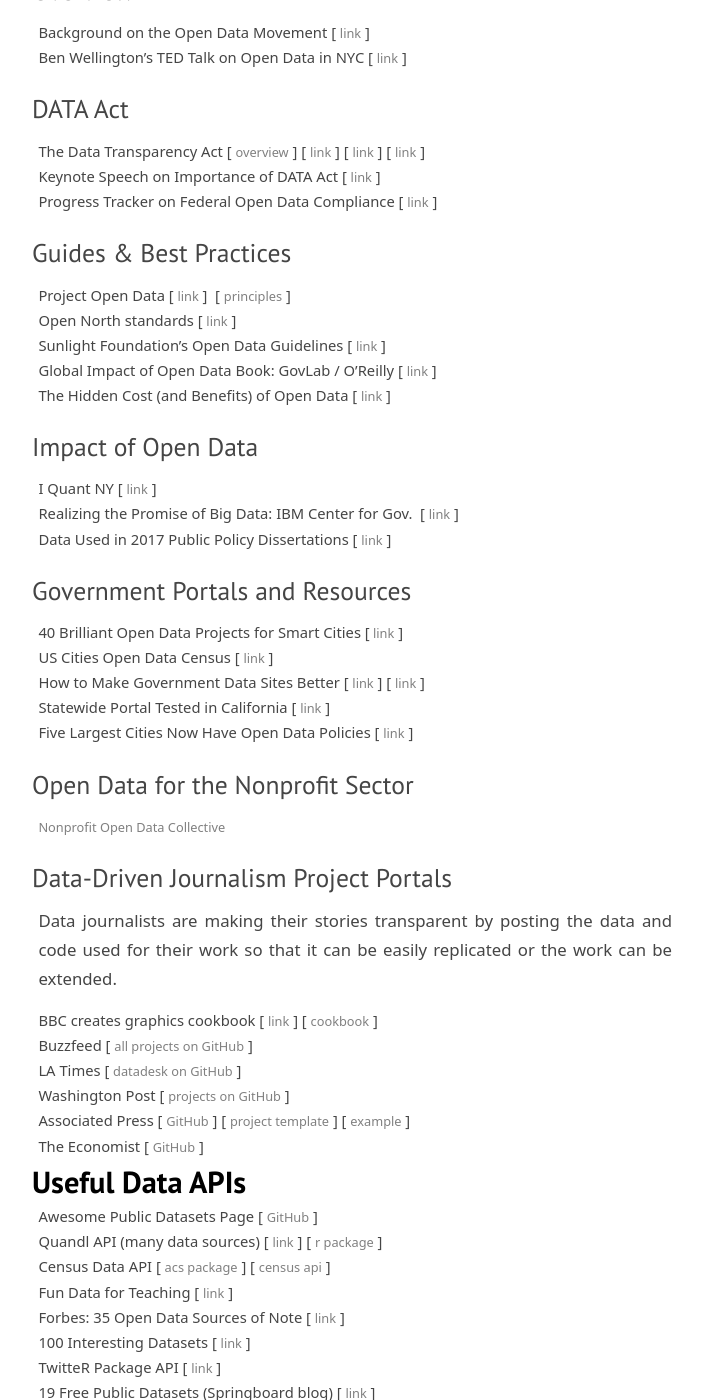
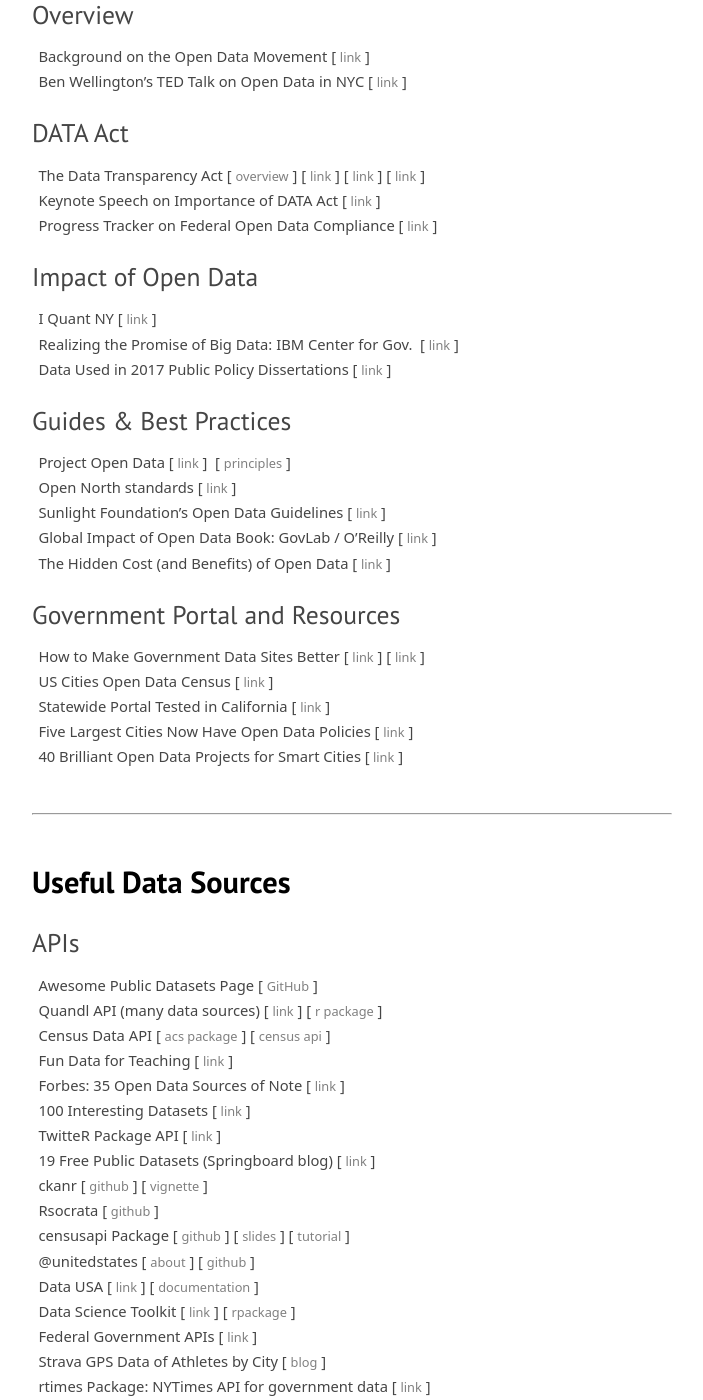
Before and after one commit to DS4PS/ds4ps.github.io, a Jekyll site: the page built from data.md, in a window 1280 px wide and 1400 px high, scrolled down 1854 px. Shown: the whole window, without its empty margins (288-991 px from the left). Built offline with Jekyll 4.4.1, drawn with Linux system fonts in a browser that asks for light colours; nearby versions of some CDN libraries; library files that are not in the unit come from our copies; some of the changed text lies outside the part shown.

Commit message:
Update data.md

```diff
--- a/data.md
+++ b/data.md
@@ -55,45 +63,25 @@
 * The Hidden Cost (and Benefits) of Open Data [ [link](http://www.governing.com/columns/tech-talk/gov-open-data-cost-problems.html) ]
 
 
+### Government Portal and Resources
 
-### Impact of Open Data
-
-* I Quant NY [ [link](http://iquantny.tumblr.com/) ]
-* Realizing the Promise of Big Data: IBM Center for Gov.  [ [link](http://www.businessofgovernment.org/sites/default/files/Realizing%20the%20Promise%20of%20Big%20Data_0.pdf) ]
-* Data Used in 2017 Public Policy Dissertations [ [link](http://publicmanagementresearch.com/2017/12/18/data-for-dissertations-december-18-2017/) ]
+* How to Make Government Data Sites Better [ [link](http://flowingdata.com/2014/06/10/how-to-make-government-data-sites-better/) ] [ [link](http://blogs.scientificamerican.com/guest-blog/what-s-wrong-with-open-data-sites-and-how-we-can-fix-them/) ]
+* US Cities Open Data Census [ [link](http://us-city.census.okfn.org/) ]
+* Statewide Portal Tested in California [ [link](http://www.governing.com/topics/mgmt/tns-california-open-data.html) ]
+* Five Largest Cities Now Have Open Data Policies [ [link](http://sunlightfoundation.com/blog/2014/10/15/all-five-of-the-largest-u-s-cities-now-have-open-data-policies/) ]
+* 40 Brilliant Open Data Projects for Smart Cities [[ link](https://carto.com/blog/forty-brilliant-open-data-projects) ]
 
 
+<br>
+
+-----------------------
+
+<br>
 
 
-### Government Portals and Resources
+# Useful Data Sources
 
-* 40 Brilliant Open Data Projects for Smart Cities [[ link](https://carto.com/blog/forty-brilliant-open-data-projects) ]
-* US Cities Open Data Census [ [link](http://us-city.census.okfn.org/) ]
-* How to Make Government Data Sites Better [ [link](http://flowingdata.com/2014/06/10/how-to-make-government-data-sites-better/) ] [ [link](http://blogs.scientificamerican.com/guest-blog/what-s-wrong-with-open-data-sites-and-how-we-can-fix-them/) ]
-* Statewide Portal Tested in California [ [link](http://www.governing.com/topics/mgmt/tns-california-open-data.html) ]
-* Five Largest Cities Now Have Open Data Policies [ [link](http://sunlightfoundation.com/blog/2014/10/15/all-five-of-the-largest-u-s-cities-now-have-open-data-policies/) ]
-
-
-### Open Data for the Nonprofit Sector
-
-* [Nonprofit Open Data Collective](https://nonprofit-open-data-collective.github.io/overview/)
-
-
-
-### Data-Driven Journalism Project Portals
-
-Data journalists are making their stories transparent by posting the data and code used for their work so that it can be easily replicated or the work can be extended.
-
-* BBC creates graphics cookbook [ [link](https://medium.com/bbc-visual-and-data-journalism/how-the-bbc-visual-and-data-journalism-team-works-with-graphics-in-r-ed0b35693535) ] [ [cookbook](https://bbc.github.io/rcookbook/) ]
-* Buzzfeed [ [all projects on GitHub](https://github.com/BuzzFeedNews/everything) ]
-* LA Times [ [datadesk on GitHub](https://github.com/datadesk) ]
-* Washington Post [ [projects on GitHub](https://github.com/washingtonpost) ]
-* Associated Press [ [GitHub](https://github.com/associatedpress) ] [ [project template](https://github.com/associatedpress/datakit-core) ] [ [example](http://data.ap.org/projects/2017/federal-judges/processed/Federal_Judiciary_Diversity.html) ]
-* The Economist [ [GitHub](https://github.com/TheEconomist) ]
-
-
-
-# Useful Data APIs
+### APIs
 
 * Awesome Public Datasets Page [ [GitHub](https://github.com/awesomedata/awesome-public-datasets) ]
 * Quandl API (many data sources) [ [link](https://www.quandl.com/) ] [ [r package](https://www.quandl.com/help/r) ]
```
Also changed, not shown: other parts of data.md (+25 -0 lines).
